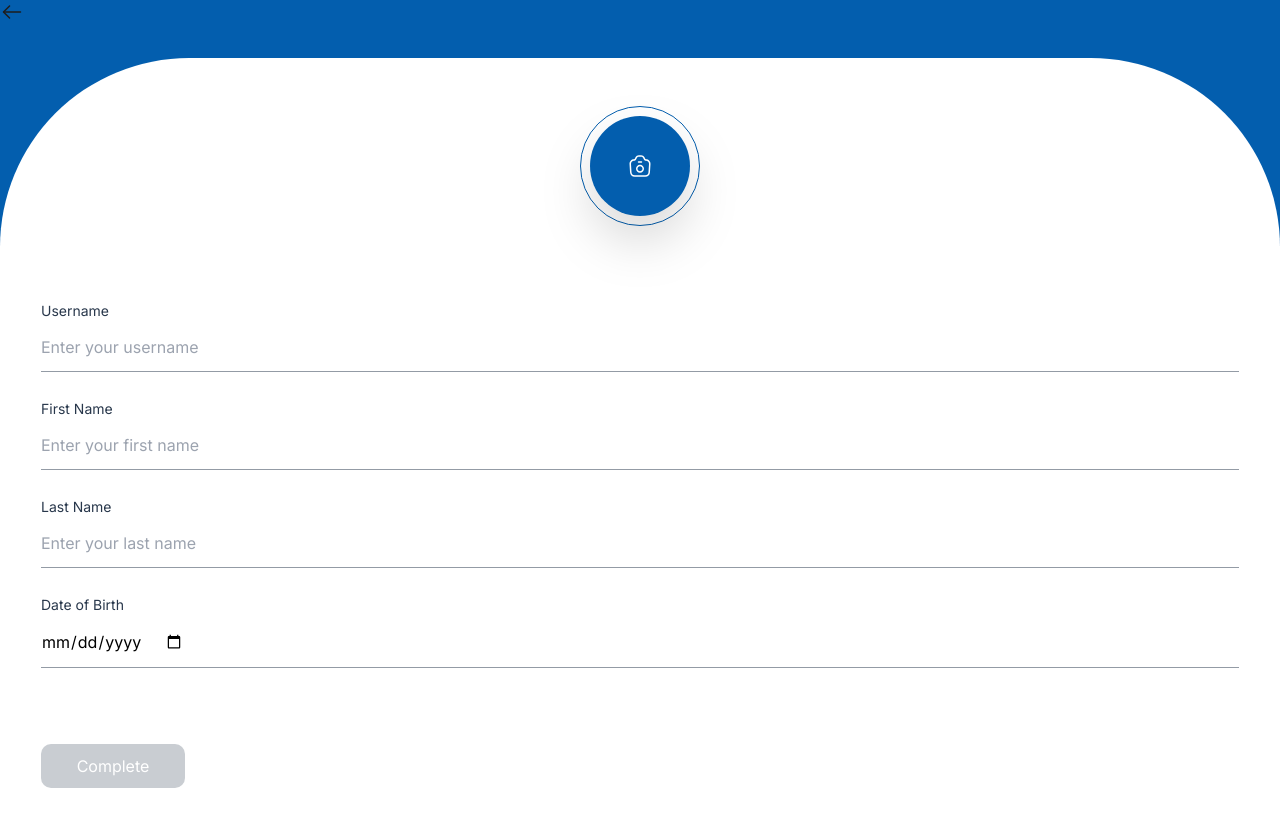
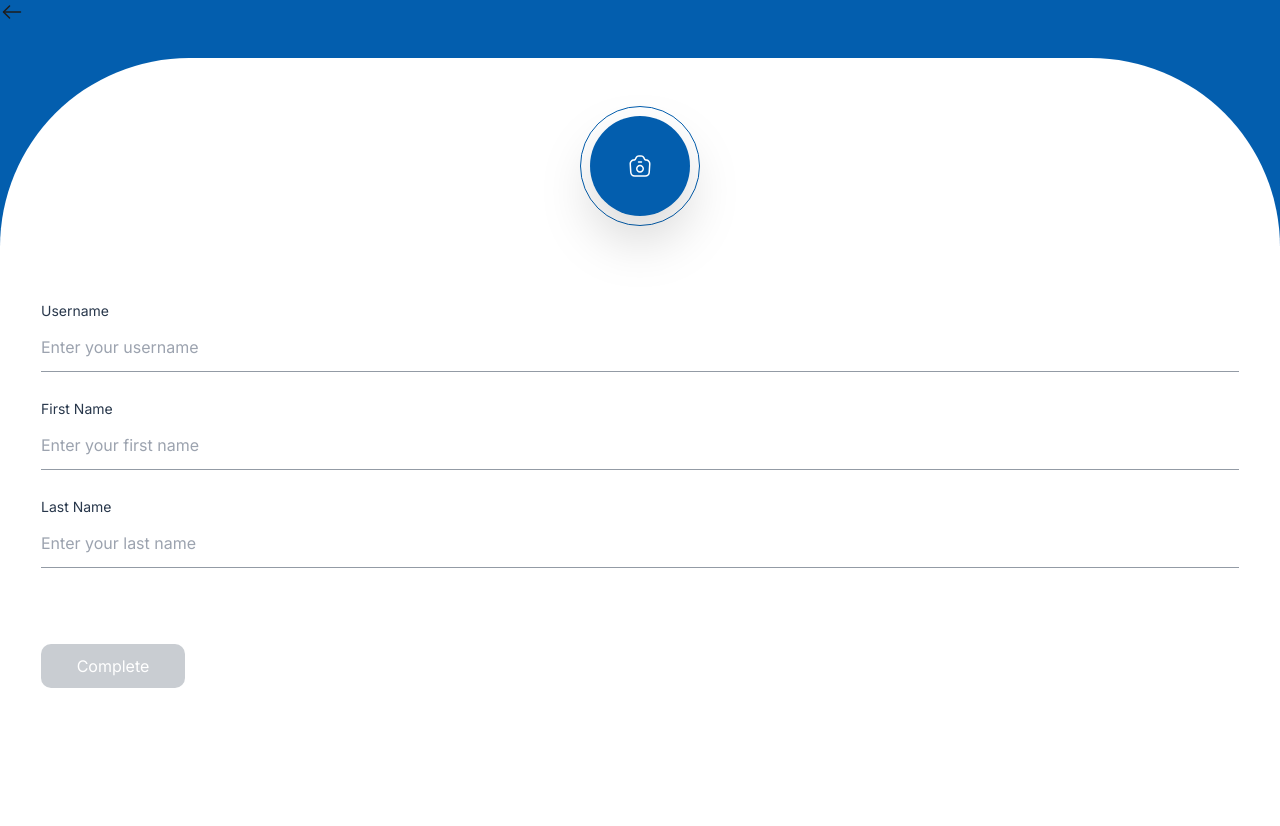
Before and after one commit to Maxwell011/moni-finance, a Next.js app: page /profile/profilesetting in a window 1280 px wide. Shown: the top 826 px of the page. After the commit the page ends 800 px from the top, so only its background shows below. Built offline with nearby package versions, Linux system fonts and the light colour scheme.

Commit message:
Removed unwanted input

```diff
--- a/src/app/components/ProfileInput.tsx
+++ b/src/app/components/ProfileInput.tsx
@@ -29,15 +29,6 @@ const ProfileInput = () => {
               className='border-bottom flex items-center gap-2 self-stretch px-0 py-3 mb-6
               border-transparent focus:border-gray-400 border-b focus:outline-none focus:ring-0 focus:border-b-[#035EAE]'
             />
-            <label htmlFor='' className='label'>
-              Date of Birth
-            </label>
-            <input
-              type='date'
-              name="birth"
-              placeholder='Enter your date of birth'
-              className='border-bottom flex items-center gap-2 self-stretch px-0 py-3 mb-6 focus:outline-none focus:ring-0 focus:border-b-[#035EAE]'
-            />
           </div>
         </form>
         <button className='inactive-btn flex justify-center items-center gap-4 text-base not-italic font-normal leading-[normal] p-3 rounded-[10px] sm:w-36 w-full mt-12'>
```
